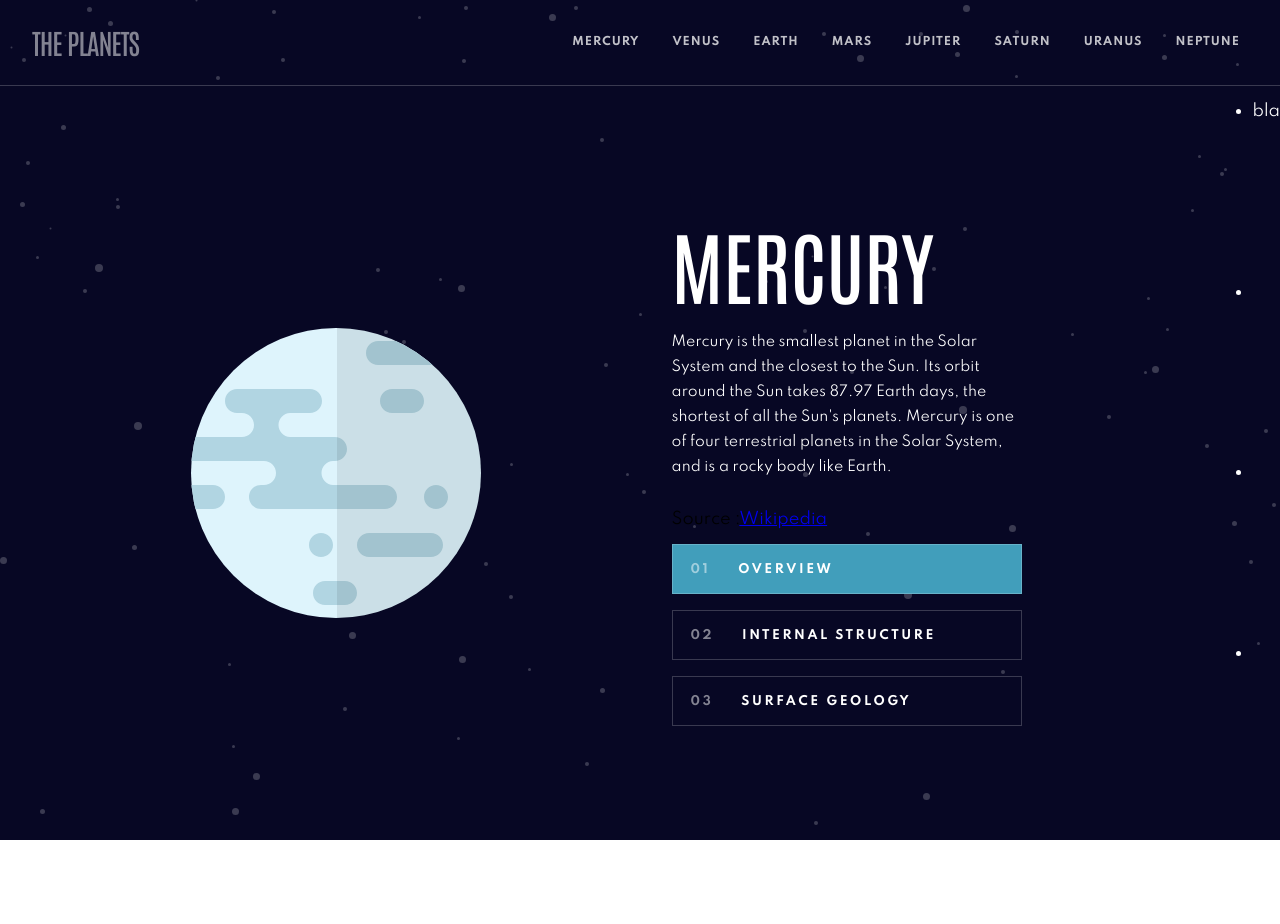
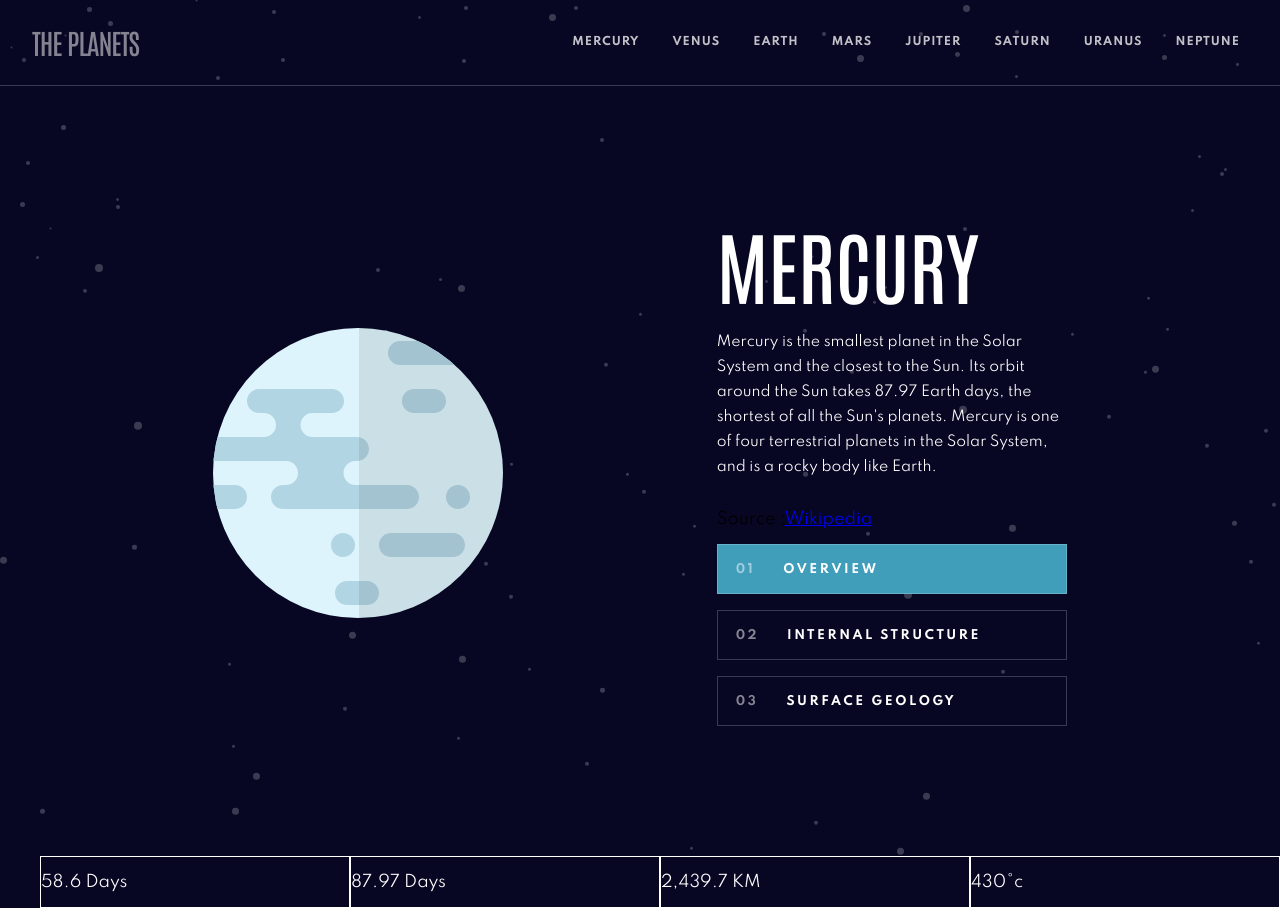
Before and after one commit to Glebkas/planets, a React (Create React App) app: page / in a window 1280 px wide. Before the commit the page ends 840 px from the top, so only its background shows below. Built offline with nearby package versions, Linux system fonts and the light colour scheme.

Commit message:
grid setup

```diff
--- /dev/null
+++ b/src/blocks/facts-grid/__item/facts-grid__item.css
@@ -0,0 +1,5 @@
+.facts-grid__item {
+  padding: 0;
+  direction: unset;
+  border: 1px solid #ffffff;
+}
--- a/src/blocks/facts-grid/facts-grid.css
+++ b/src/blocks/facts-grid/facts-grid.css
@@ -1,4 +1,6 @@
 .facts-grid {
   display: grid;
+  grid-template-columns: 1fr 1fr 1fr 1fr;
   color: white;
+  list-style-type: none;
 }
--- /dev/null
+++ b/src/blocks/single-planet/__bottom/single-planet__bottom.css
@@ -0,0 +1,2 @@
+.single-planet__bottom {
+}
--- /dev/null
+++ b/src/blocks/single-planet/__top/single-planet__top.css
@@ -0,0 +1,3 @@
+.single-planet__top {
+  display: flex;
+}
--- a/src/blocks/single-planet/single-planet.css
+++ b/src/blocks/single-planet/single-planet.css
@@ -1,4 +1,3 @@
 .single-planet {
-  display: flex;
   max-width: 1440px;
 }
--- a/src/components/SinglePlanet.js
+++ b/src/components/SinglePlanet.js
@@ -15,6 +15,7 @@ function SinglePlanet({ planet, open }) {
 
   return (
     <section className="single-planet">
+      <div className="single-planet__top">
         <div className="planet-ilustration">
           <div className="planet-ilustration__img" />
           <div
@@ -33,7 +34,10 @@ function SinglePlanet({ planet, open }) {
           <p className="plant-info__description">{planet[info].content}</p>
           <p className="planet-info__source">
             Source :
-          <a href={planet.overview.source} className="planet-info__source-link">
+            <a
+              href={planet.overview.source}
+              className="planet-info__source-link"
+            >
               Wikipedia
             </a>
             <span className="planet-info__sourse-icon"></span>
@@ -51,7 +55,8 @@ function SinglePlanet({ planet, open }) {
               />
               <label className="button-area__button-label" htmlFor="overview">
                 {" "}
-              <span className="button-area__button-label-num">01</span> Overview
+                <span className="button-area__button-label-num">01</span>{" "}
+                Overview
               </label>
             </div>
             <div className="button-area__button">
@@ -66,8 +71,8 @@ function SinglePlanet({ planet, open }) {
               />
               <label className="button-area__button-label" htmlFor="structure">
                 {" "}
-              <span className="button-area__button-label-num">02</span> Internal
-              Structure
+                <span className="button-area__button-label-num">02</span>{" "}
+                Internal Structure
               </label>
             </div>
             <div className="button-area__button">
@@ -82,18 +87,33 @@ function SinglePlanet({ planet, open }) {
               />
               <label className="button-area__button-label" htmlFor="geology">
                 {" "}
-              <span className="button-area__button-label-num">03</span> Surface
-              Geology
+                <span className="button-area__button-label-num">03</span>{" "}
+                Surface Geology
               </label>
             </div>
           </div>
         </div>
+      </div>
+      <div className="single-planet__bottom">
         <ul className="facts-grid">
-        <li>bla</li>
-        <li></li>
-        <li></li>
-        <li></li>
+          <li className="facts-grid__item">
+            <p></p>
+            <p>{planet.rotation}</p>
+          </li>
+          <li className="facts-grid__item">
+            <p></p>
+            <p>{planet.revolution}</p>
+          </li>
+          <li className="facts-grid__item">
+            <p></p>
+            <p>{planet.radius}</p>
+          </li>
+          <li className="facts-grid__item">
+            <p></p>
+            <p>{planet.temperature}</p>
+          </li>
         </ul>
+      </div>
     </section>
   );
 }
--- a/src/index.css
+++ b/src/index.css
@@ -6,6 +6,7 @@
 @import url(../src/blocks/header/__nav/header__nav.css);
 @import url(../src/blocks/header/__nav-item/header__nav-item.css);
 @import url(../src/blocks/single-planet/single-planet.css);
+@import url(../src/blocks/single-planet/__top/single-planet__top.css);
 @import url(../src/blocks/planet-info/planet-info.css);
 @import url(../src/blocks/planet-ilustration/planet-ilustration.css);
 @import url(../src/blocks/planet-info/__title/planet-info__title.css);
@@ -25,4 +26,6 @@
 @import url(../src/blocks/button-area/__button-label/button-area__button-label.css);
 @import url(../src/blocks/button-area/__button/_active/button-area__button_active.css);
 @import url(../src/blocks/button-area/__button-label-num/button-area__button-label-num.css);
+@import url(../src/blocks/single-planet/__bottom/single-planet__bottom.css);
 @import url(../src/blocks/facts-grid/facts-grid.css);
+@import url(../src/blocks/facts-grid/__item/facts-grid__item.css);
```
Lines whose indentation alone changed are shown as unchanged.
